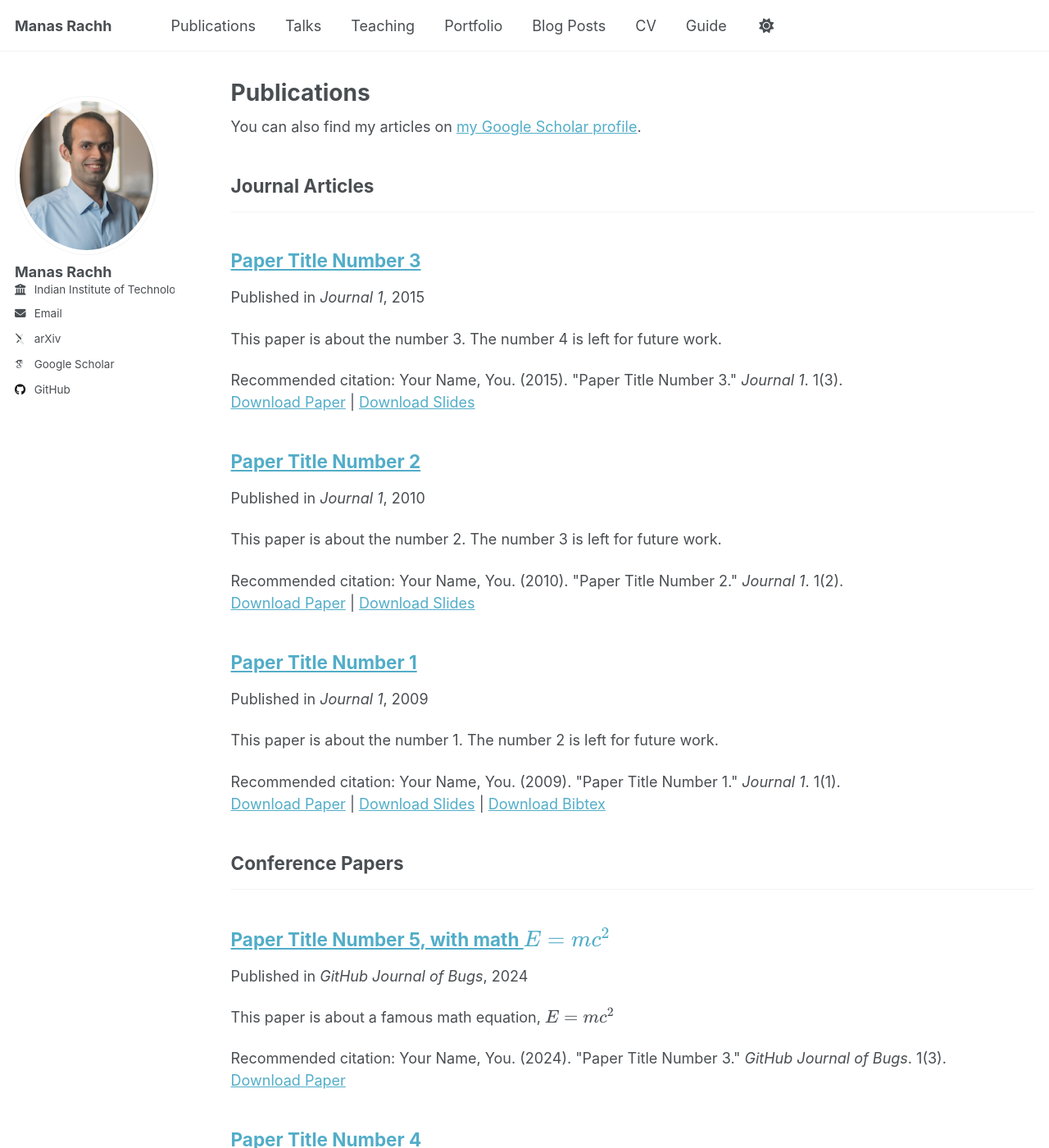
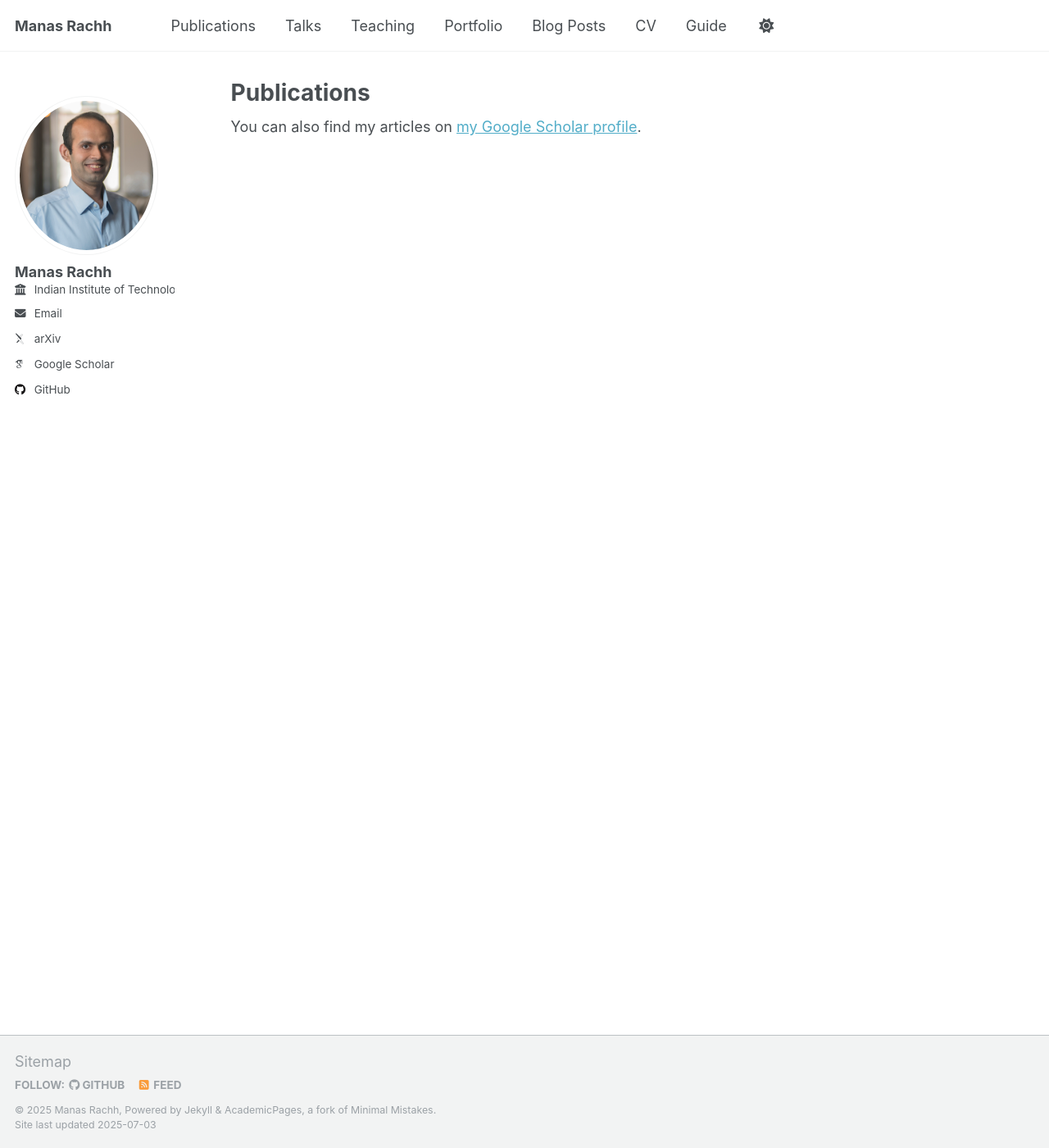
Before and after one commit to mrachh/mrachh.github.io, a Jekyll site: the page built from _pages/publications.html, in a window 1280 px wide and 1400 px high. Shown: the whole window at 82% size. Built offline with Jekyll 4.4.1, drawn with Linux system fonts in a browser that asks for light colours; some web fonts are replaced; a script that is not in the unit is left out; some of the changed lines change nothing that is shown; some of the changed text lies outside the part shown.

Commit message:
updating

```diff
--- a/_config.yml
+++ b/_config.yml
@@ -161,6 +161,7 @@ include:
 exclude:
   - "*.sublime-project"
   - "*.sublime-workspace"
+  - _publications
   - .asset-cache
   - .bundle
   - .github
```
